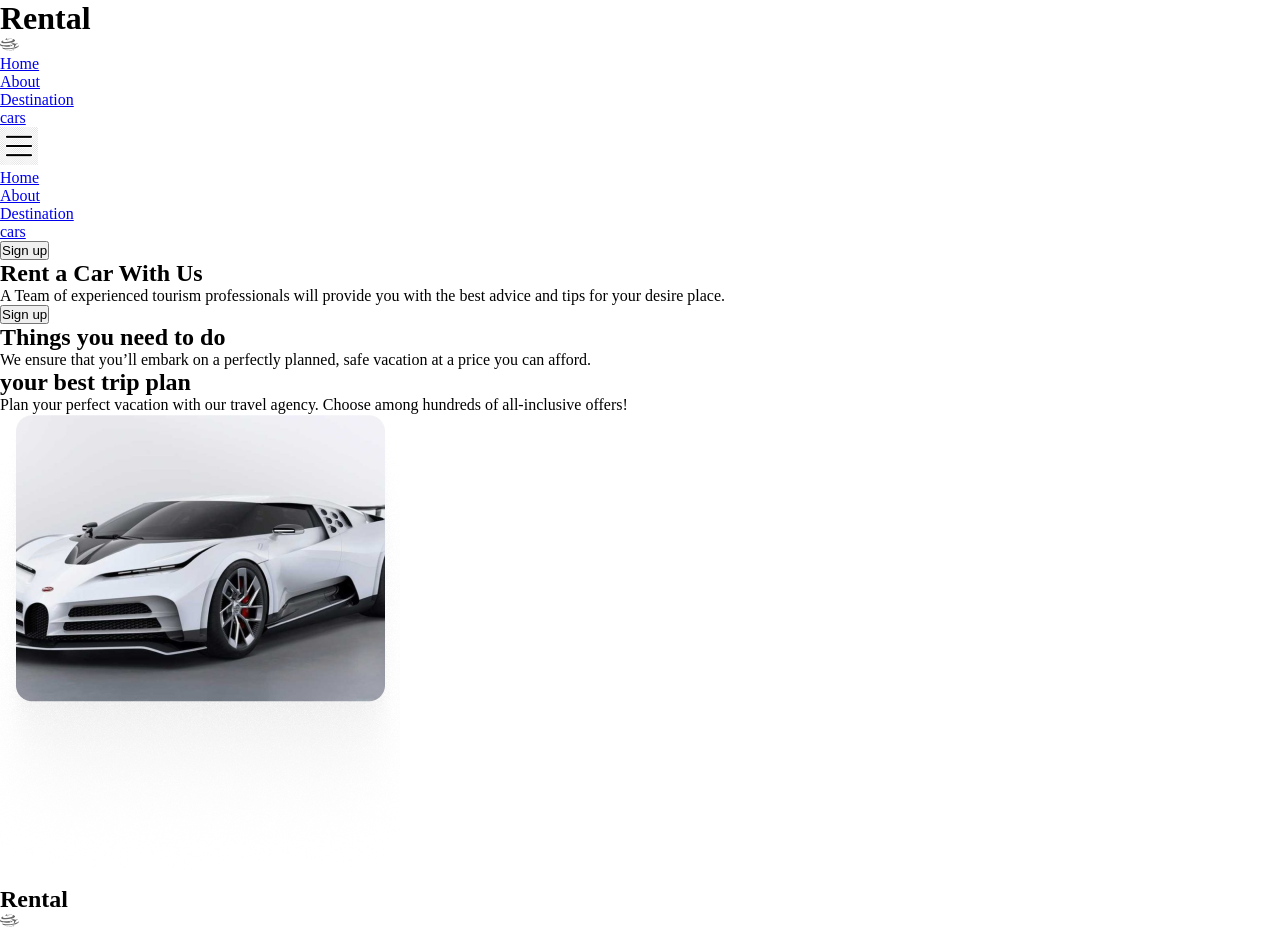
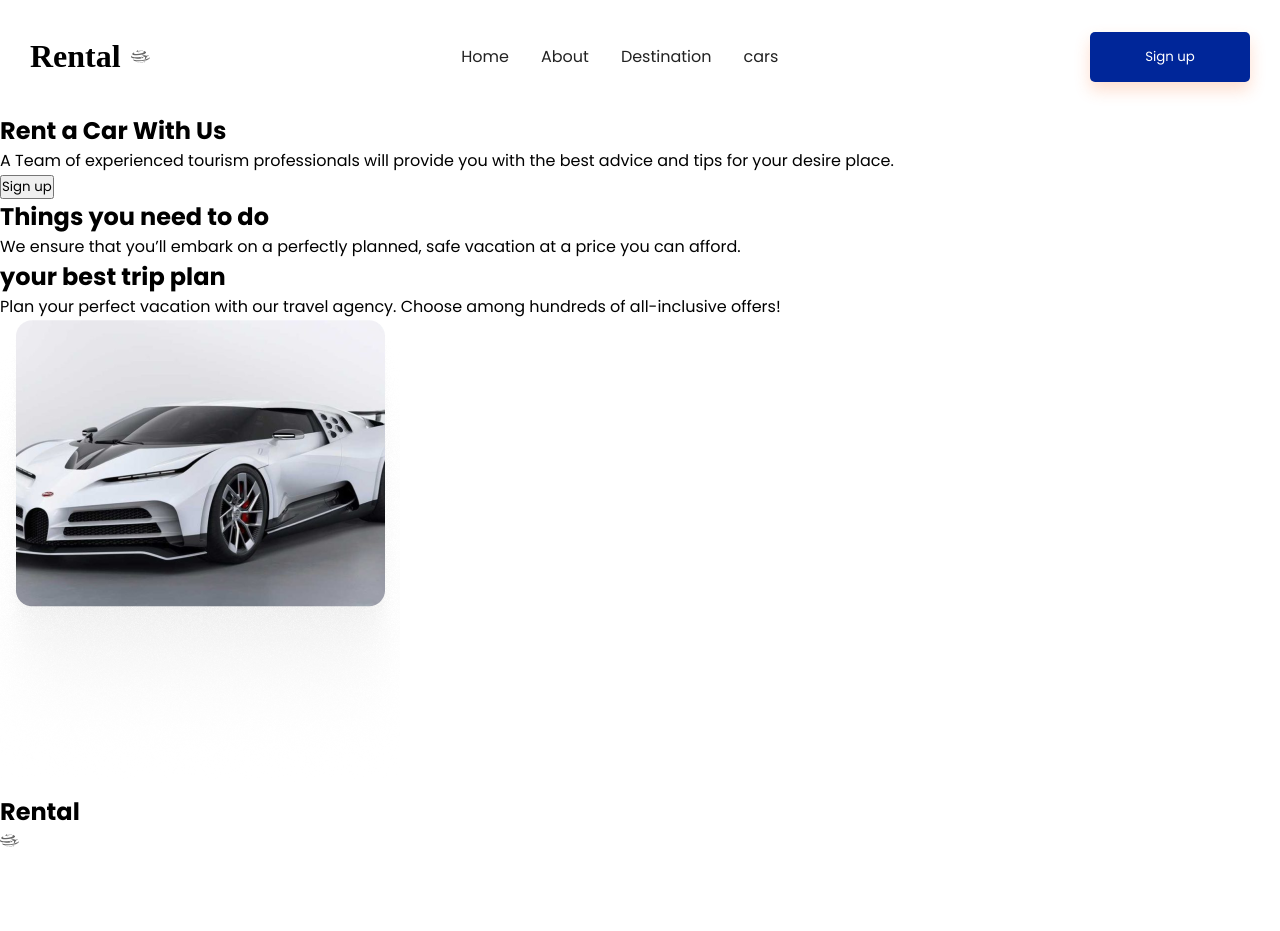
Before and after one commit to magdachikhr-hub/rental_responsive, a plain HTML site: page index.html in a window 1280 px wide. After the commit the page ends 854 px from the top, so only its background shows below. Drawn offline with Linux system fonts and the light colour scheme; a web font is replaced by a local one.

Commit message:
finish header

```diff
--- a/index.html
+++ b/index.html
@@ -38,7 +38,7 @@
             <a href="#">cars</a>
           </li>
         </ul>
-        <img src="./images/burger.png" alt="" />
+        <img class="burger_img" src="./images/burger.png" alt="" />
         <ul class="mobile_navigation">
           <li>
             <a href="./index.html">Home</a>
--- a/style.css
+++ b/style.css
@@ -1,5 +1,78 @@
+@import url("https://fonts.googleapis.com/css2?family=Volkhov:ital,wght@0,400;0,700;1,400;1,700&display=swap");
+
+@import url("https://fonts.googleapis.com/css2?family=Poppins:ital,wght@0,100;0,200;0,300;0,400;0,500;0,600;0,700;0,800;0,900;1,100;1,200;1,300;1,400;1,500;1,600;1,700;1,800;1,900&display=swap");
+
 * {
   margin: 0;
   padding: 0;
   box-sizing: border-box;
+  font-family: "Poppins", sans-serif;
 }
+
+header {
+  display: flex;
+  justify-content: space-between;
+  align-items: center;
+  padding: 0 30px;
+  height: 113px;
+  width: 100%;
+  div.name_logo {
+    display: flex;
+    align-items: center;
+    gap: 10px;
+    h1 {
+      font-family: "Volkhov", serif;
+    }
+  }
+
+  nav {
+    position: relative;
+    ul.desktop_navigation {
+      display: none;
+      gap: 32px;
+    }
+    ul.mobile_navigation {
+      display: none;
+      position: absolute;
+      right: -30px;
+      background-color: rgba(253, 244, 244, 0.822);
+      padding: 10px;
+    }
+    img.burger_img:hover ~ ul.mobile_navigation {
+      display: block;
+    }
+    a {
+      text-decoration: none;
+      color: #222222;
+    }
+    ul {
+      list-style: none;
+    }
+  }
+  button.sign_up {
+    display: none;
+    width: 160px;
+    height: 50px;
+    border-radius: 5px;
+    background-color: #002699;
+    border: none;
+    color: #ffffff;
+    box-shadow: 0px 8px 16px 0px #fa74363d;
+  }
+}
+
+@media screen and (min-width: 1150px) {
+  header {
+    nav {
+      img.burger_img {
+        display: none;
+      }
+      ul.desktop_navigation {
+        display: flex;
+      }
+    }
+    button.sign_up {
+      display: block;
+    }
+  }
+}
```
